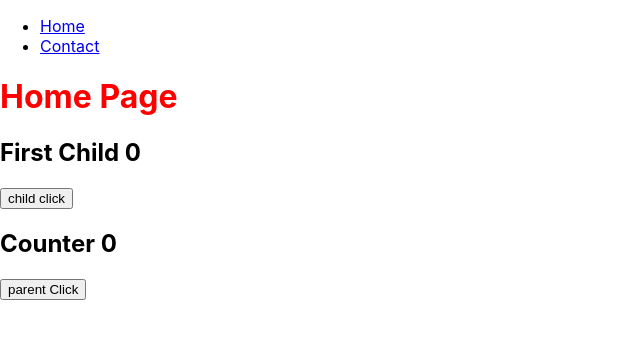
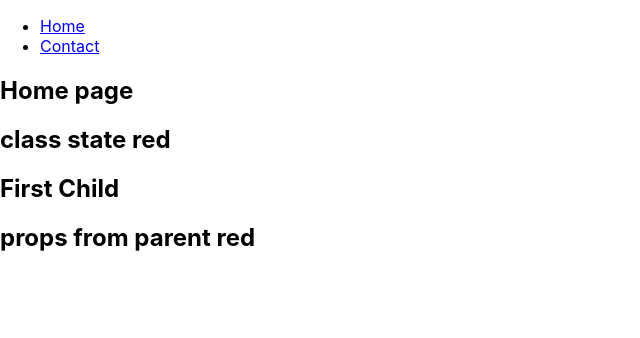
Before and after one commit to hamza-burhan/tic-tac-toe-React, a React (Create React App) app: page / in a window 1280 px wide. Shown: the top 338 px of the page, without its empty margins (0-640 px from the left). Built offline with nearby package versions, Linux system fonts and the light colour scheme.

Commit message:
class components state and props

```diff
--- a/src/main/Pages/home.jsx
+++ b/src/main/Pages/home.jsx
@@ -1,24 +1,20 @@
-import { useState,useEffect, useRef,useReducer, useCallback  } from 'react';
+import { useState,useEffect, useRef,useReducer  } from 'react';
 import '../Styles/home.scss'
 import Child from '../components/child';
+import React from 'react'
 
-export default function Home (){
-  const [count, setCount] = useState(0)
-  const [anotherCount, setanotherCount] = useState(0)
-
-  const handleClick = useCallback(() => {
-    console.log('event')
-  },[anotherCount])
-
-  const increase = () => {
-    setCount(pre => pre + 1)
+export default class Home extends React.Component {
+  constructor(){
+    super()
+    this.state = {color:'red'}
   }
-  return (
-    <>
-      <h1>Home Page</h1>
-      <Child count={anotherCount} handleClick={handleClick} />
-      <h2>Counter {count}</h2>
-      <button onClick={increase}>parent Click</button>
-    </>
-  )
+  render(){
+    return (
+      <>
+        <h2>Home page</h2>
+        <h2>class state {this.state.color}</h2>
+        <Child color={this.state.color} />
+      </>
+    )
+  }
 }
--- a/src/main/components/child.jsx
+++ b/src/main/components/child.jsx
@@ -1,15 +1,21 @@
 import { useContext, useState,memo } from 'react';
 import ChildKaChild from './childkachild.jsx';
 import {CustomContext} from '../../index'
-
- function Child ({count,handleClick}){
-  console.log('Child renders')
+import React from 'react'
+ class Child extends React.Component{
+  constructor(props){
+    super(props)
+  }
+  render(){
     return (
       <>
-          <h2>First Child {count}</h2>
-          <button onClick={handleClick}>child click</button>
+          <h2>First Child </h2>
+          <h2>props from parent {this.props.color}</h2>
+
       </>
     )
   }
 
-  export default memo(Child)
+  }
+
+  export default Child
```
